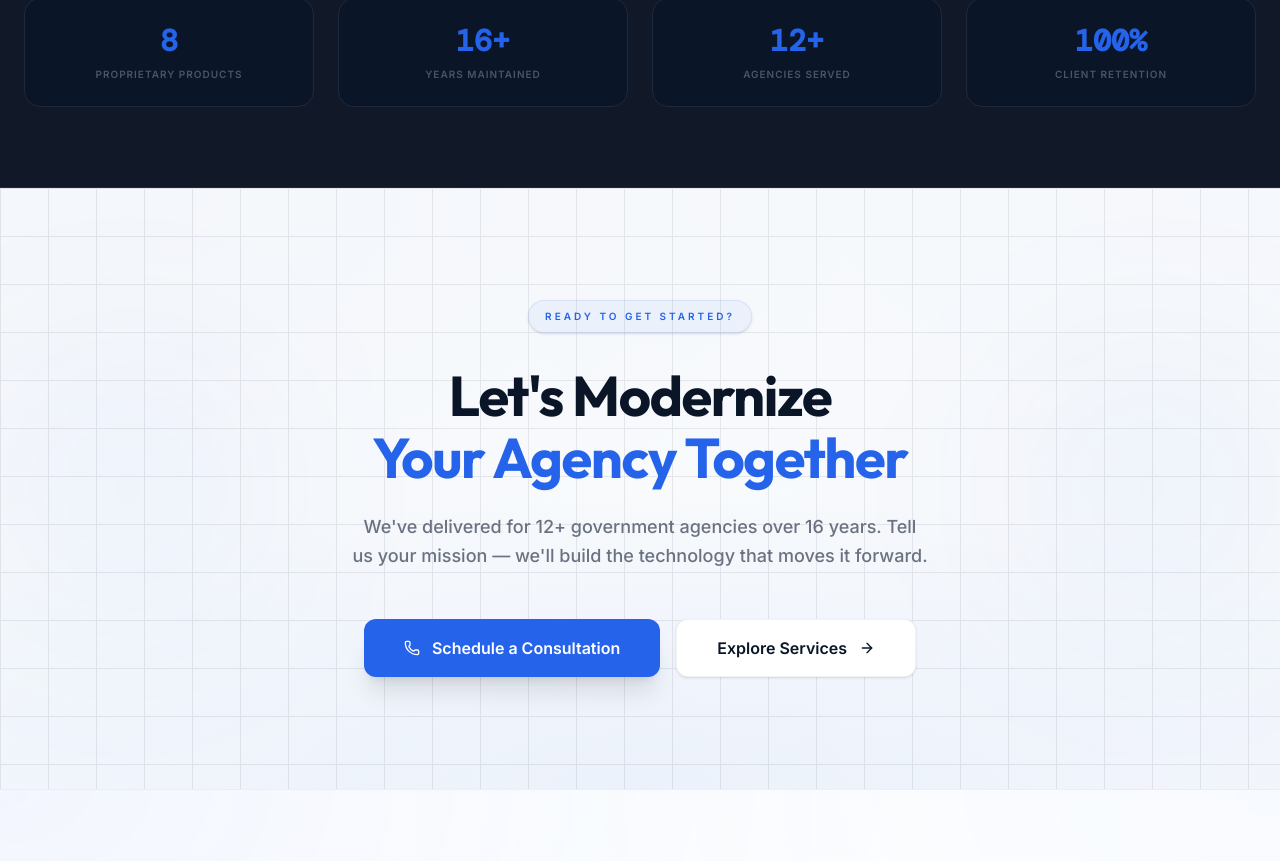
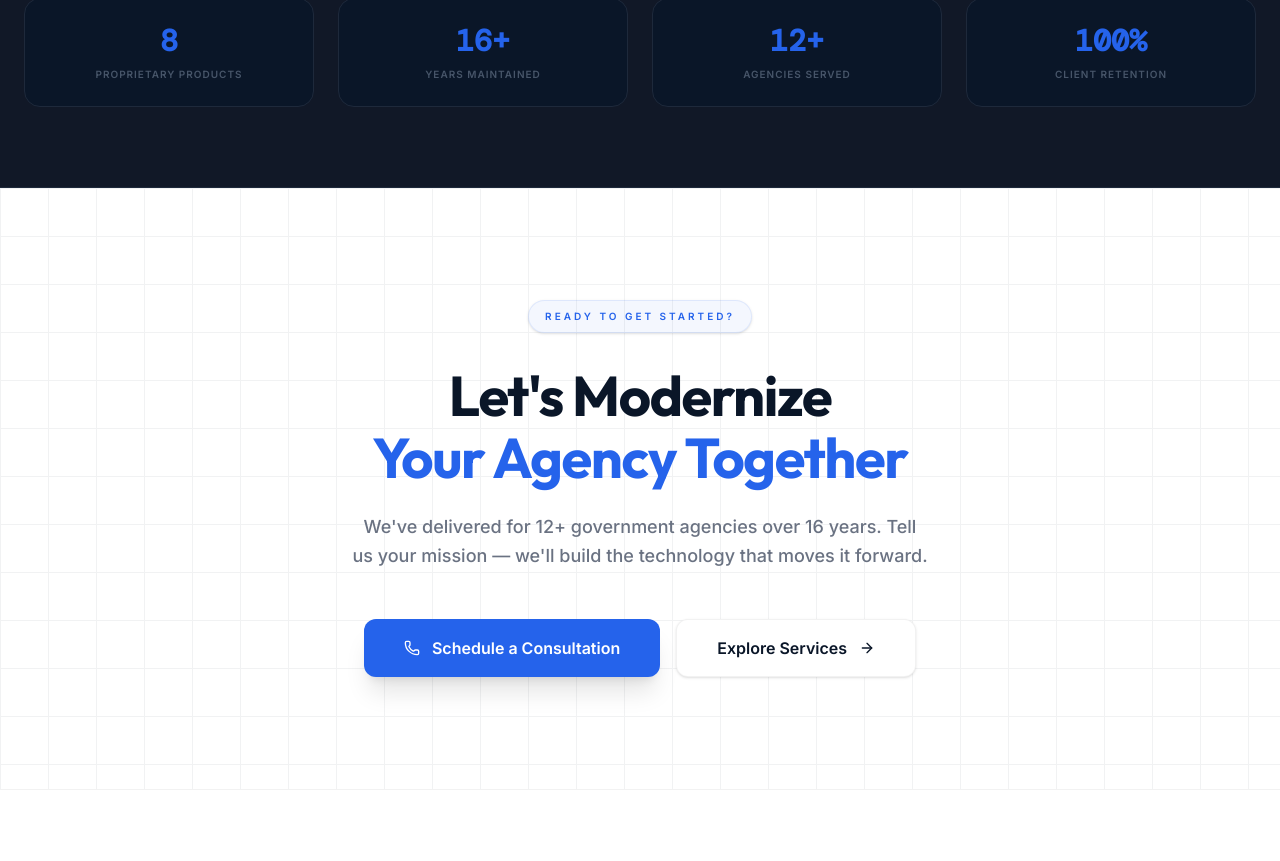
Before and after one commit to yassine2med/Codice-website, a Next.js app: page /products in a window 1280 px wide. Shown: the part 2859-3720 px from the top of the page. Built offline with nearby package versions, Linux system fonts and the light colour scheme.

Commit message:
fix: remove all blue decorative glows and gradients for a strictly pure white look

```diff
--- a/app/articles/page.tsx
+++ b/app/articles/page.tsx
@@ -88,7 +88,6 @@ export default function ArticlesPage() {
 
       {/* Hero Section */}
       <section className="relative pt-48 pb-32 overflow-hidden mesh-gradient">
-        <div className="absolute top-0 right-0 w-[600px] h-[600px] bg-brand-primary/5 blur-[150px] rounded-full animate-pulse-slow" />
 
         <div className="relative z-10 max-w-7xl mx-auto px-6 grid lg:grid-cols-2 gap-20 items-center">
           <motion.div
--- a/app/capability/page.tsx
+++ b/app/capability/page.tsx
@@ -62,7 +62,6 @@ export default function CapabilityPage() {
 
       {/* Hero Section */}
       <section className="relative pt-48 pb-32 overflow-hidden mesh-gradient">
-        <div className="absolute top-0 left-0 w-[700px] h-[700px] bg-brand-primary/5 blur-[150px] rounded-full animate-pulse-slow" />
 
         <div className="relative z-10 max-w-7xl mx-auto px-6">
           <motion.div
--- a/app/contact/page.tsx
+++ b/app/contact/page.tsx
@@ -43,7 +43,6 @@ export default function ContactPage() {
 
       {/* Hero Section */}
       <section className="relative pt-48 pb-24 overflow-hidden mesh-gradient">
-        <div className="absolute top-0 right-0 w-[600px] h-[600px] bg-brand-primary/10 blur-[150px] rounded-full animate-pulse-slow" />
 
         <div className="relative z-10 max-w-7xl mx-auto px-6">
           <motion.div
@@ -137,7 +136,6 @@ export default function ContactPage() {
 
           {/* Right Column: Deployment Form */}
           <div className="relative">
-            <div className="absolute -inset-1 bg-linear-to-r from-brand-primary/20 to-brand-accent/20 blur-2xl rounded-[3rem] opacity-50" />
 
             <div className="glass-card p-12 md:p-16 rounded-[3rem] border-white/10 relative z-10">
               <div className="mb-12">
--- a/app/globals.css
+++ b/app/globals.css
@@ -58,12 +58,7 @@
   }
 
   .mesh-gradient {
-    background-color: #F8FAFC;
-    background-image:
-      radial-gradient(at 0% 0%, rgba(37, 99, 235, 0.06) 0px, transparent 50%),
-      radial-gradient(at 100% 0%, rgba(59, 130, 246, 0.04) 0px, transparent 50%),
-      radial-gradient(at 100% 100%, rgba(37, 99, 235, 0.03) 0px, transparent 50%),
-      radial-gradient(at 0% 100%, rgba(96, 165, 250, 0.05) 0px, transparent 50%);
+    background-color: #FFFFFF;
   }
 
   .text-gradient {
--- a/app/services/page.tsx
+++ b/app/services/page.tsx
@@ -26,7 +26,6 @@ export default function ServicesPage() {
 
       {/* Hero Section */}
       <section className="relative pt-48 pb-32 overflow-hidden mesh-gradient">
-        <div className="absolute top-0 right-0 w-[800px] h-[800px] bg-brand-primary/5 blur-[150px] rounded-full animate-pulse-slow" />
 
         <div className="relative z-10 max-w-7xl mx-auto px-6">
           <motion.div variants={stagger} initial="hidden" animate="show" className="max-w-4xl">
--- a/components/sections/CTABanner.tsx
+++ b/components/sections/CTABanner.tsx
@@ -6,21 +6,15 @@ import Link from "next/link";
 
 export default function CTABanner() {
   return (
-    <section id="cta" className="py-28 px-6 relative overflow-hidden bg-slate-50">
+    <section id="cta" className="py-28 px-6 relative overflow-hidden bg-white">
       {/* Layered backgrounds */}
-      <div className="absolute inset-0 mesh-gradient opacity-30 pointer-events-none" />
-      <div className="absolute inset-0 bg-[radial-gradient(ellipse_80%_50%_at_50%_100%,rgba(37,99,235,0.05),transparent)]" />
       <div
-        className="absolute inset-0 opacity-[0.08]"
+        className="absolute inset-0 opacity-[0.05]"
         style={{
           backgroundImage: `linear-gradient(to right,#0A1628 1px,transparent 1px),linear-gradient(to bottom,#0A1628 1px,transparent 1px)`,
           backgroundSize: "3rem 3rem",
         }}
       />
-
-      {/* Side glows */}
-      <div className="absolute left-0 top-1/2 -translate-y-1/2 w-64 h-64 bg-brand-primary/5 blur-[100px] rounded-full" />
-      <div className="absolute right-0 top-1/2 -translate-y-1/2 w-64 h-64 bg-brand-primary/5 blur-[100px] rounded-full" />
 
       <motion.div
         initial={{ opacity: 0, y: 24 }}
--- a/components/sections/MarketsGrid.tsx
+++ b/components/sections/MarketsGrid.tsx
@@ -24,7 +24,6 @@ import { SectionHeader } from "@/components/ui/SectionHeader";
 export default function MarketsGrid() {
   return (
     <section id="markets" className="py-24 px-6 max-w-7xl mx-auto relative">
-      <div className="absolute top-1/2 left-1/2 -translate-x-1/2 -translate-y-1/2 w-[800px] h-[800px] bg-brand-primary/5 blur-[120px] rounded-full pointer-events-none" />
 
       <SectionHeader
         label="Sectors We Serve"
@@ -48,8 +47,6 @@ export default function MarketsGrid() {
               className="group"
             >
               <SpotlightCard className="p-8 rounded-[2.5rem] glass-card hover:border-brand-primary/30 transition-all duration-500 overflow-hidden h-full flex flex-col shadow-xl">
-                {/* Background Decor */}
-                <div className="absolute top-0 right-0 w-32 h-32 bg-brand-primary/5 blur-3xl -mr-16 -mt-16 group-hover:w-48 group-hover:h-48 transition-all duration-500" />
 
                 <div className="relative z-10 flex-1">
                   <div className="w-12 h-12 rounded-2xl bg-slate-100 flex items-center justify-center mb-6 group-hover:bg-brand-primary group-hover:text-white transition-all duration-500">
--- a/components/sections/ProductsShowcase.tsx
+++ b/components/sections/ProductsShowcase.tsx
@@ -30,7 +30,6 @@ export default function ProductsShowcase() {
 
   return (
     <section id="products" className="py-24 px-6 max-w-7xl mx-auto relative">
-      <div className="absolute top-0 right-0 w-[500px] h-[500px] bg-brand-primary/5 blur-[100px] rounded-full pointer-events-none" />
 
       <SectionHeader
         label="Proprietary Platforms"
@@ -80,7 +79,6 @@ export default function ProductsShowcase() {
           transition={{ duration: 0.5, ease: [0.22, 1, 0.36, 1] }}
           className="relative glass-card rounded-[3rem] overflow-hidden border-black/5 shadow-2xl"
         >
-          <div className="absolute inset-0 mesh-gradient opacity-40 pointer-events-none" />
 
           <div className="relative z-10 flex flex-col lg:flex-row min-h-[600px]">
             {/* Content Stage */}
@@ -170,8 +168,6 @@ export default function ProductsShowcase() {
                     </motion.div>
                   </AnimatePresence>
 
-                  {/* Glass Interface Overlays */}
-                  <div className="absolute inset-0 bg-linear-to-b from-white/20 via-transparent to-white/20 z-10" />
 
                   <div className="absolute top-10 right-10 flex gap-2 z-20">
                     {images.map((_, idx) => (
--- a/components/ui/animated-hero.tsx
+++ b/components/ui/animated-hero.tsx
@@ -42,9 +42,6 @@ function Hero() {
 
   return (
     <section className="relative w-full min-h-screen flex flex-col items-center justify-center bg-background overflow-hidden mesh-gradient">
-      {/* Decorative Glows */}
-      <div className="absolute top-[-10%] right-[-5%] w-[600px] h-[600px] bg-brand-primary/5 blur-[150px] rounded-full animate-pulse-slow" />
-      <div className="absolute bottom-[-10%] left-[-5%] w-[500px] h-[500px] bg-brand-accent/3 blur-[120px] rounded-full animate-pulse-slow delay-300" />
 
       {/* Grid Overlay */}
       <div
```
Also changed, not shown: 2 other files (tests, documents, lock files or other folders).
